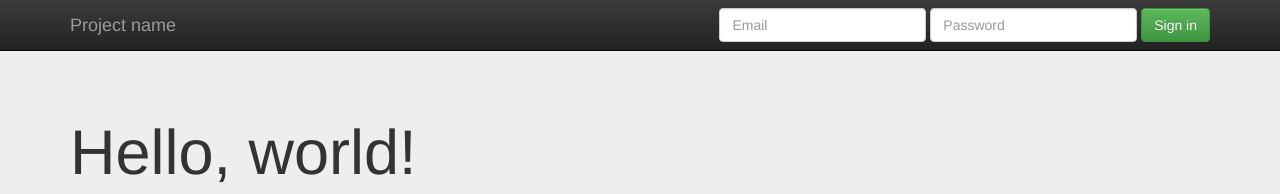
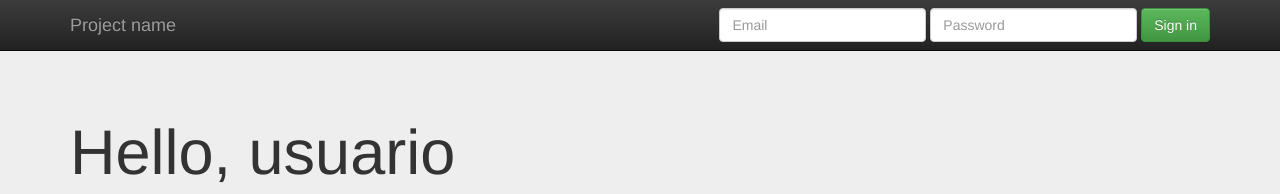
Before and after one commit to LeoSebasSP/Curso-Git-TSOFT---Pracctica01, a plain HTML site: page index.html in a window 1280 px wide. Shown: the top 194 px of the page. Drawn offline with nearby package versions, Linux system fonts and the light colour scheme.

Commit message:
cambio de world a usuario

```diff
--- a/index.html
+++ b/index.html
@@ -55,7 +55,7 @@
     <!-- Main jumbotron for a primary marketing message or call to action -->
     <div class="jumbotron">
       <div class="container">
-        <h1>Hello, world!</h1>
+        <h1>Hello, usuario</h1>
         <p>This is a template for a simple marketing or informational website. It includes a large callout called a jumbotron and three supporting pieces of content. Use it as a starting point to create something more unique.</p>
         <p><a class="btn btn-primary btn-lg" href="#" role="button">Learn more &raquo;</a></p>
       </div>
```
